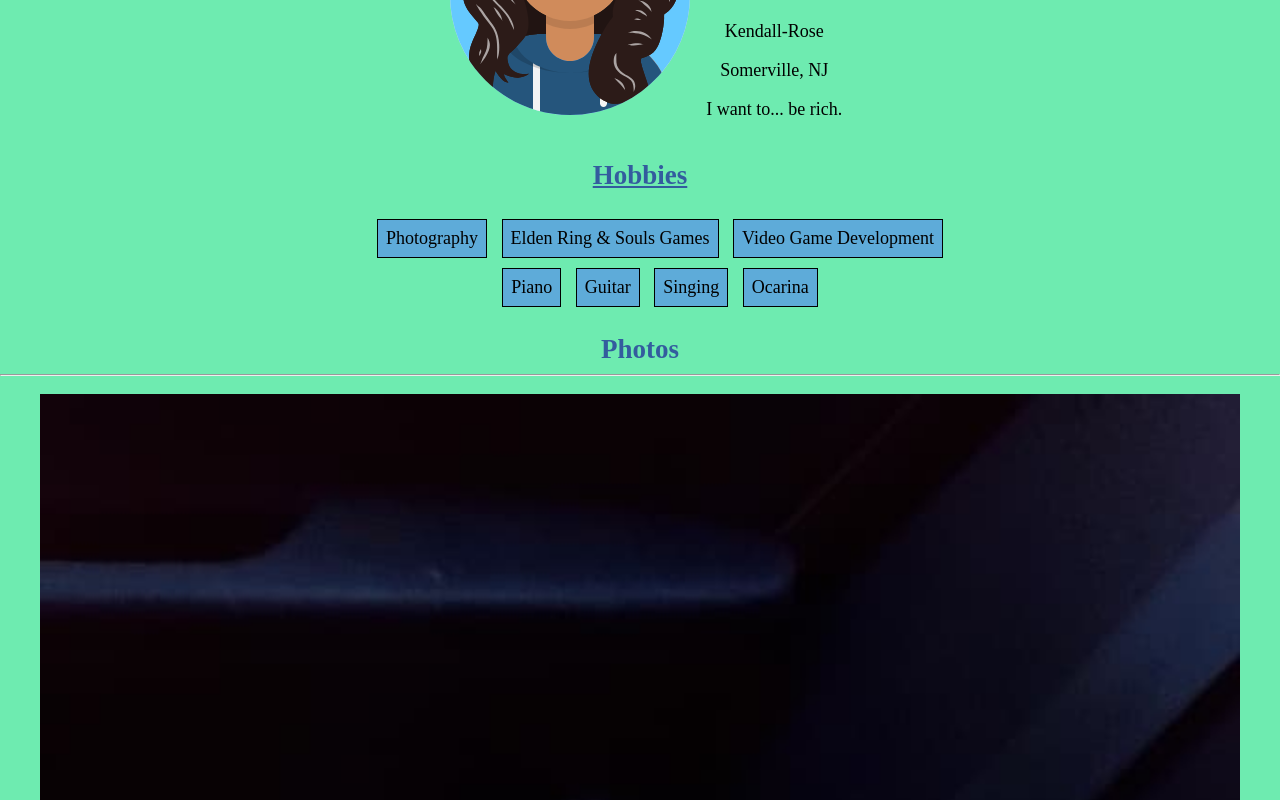
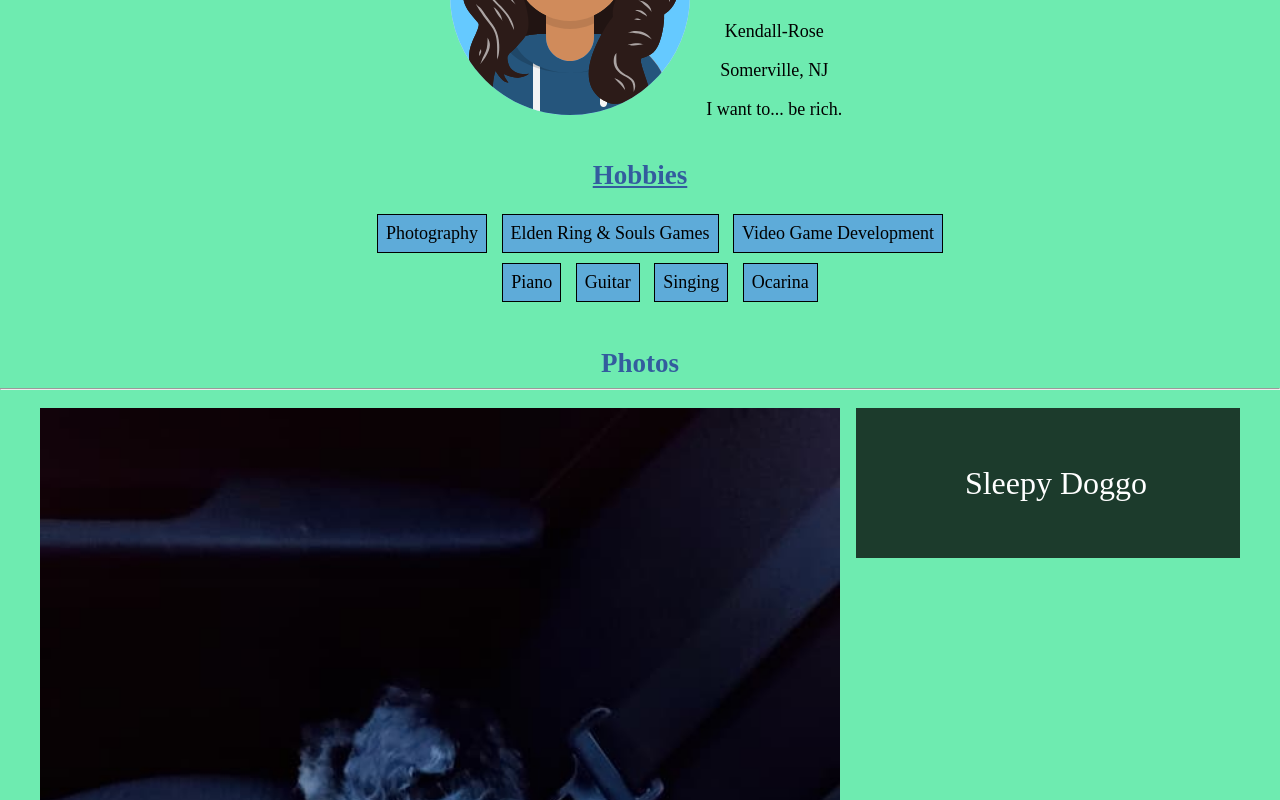
Before and after one commit to RVCC-IDMX/about-me-holybubbles, a plain HTML site: page index.html in a window 1280 px wide. Shown: the part 360-1160 px from the top of the page. Drawn offline with Linux system fonts and the light colour scheme; a web font is replaced by a local one.

Commit message:
Center Hobbies + 1st Media Query

```diff
--- a/css/style.css
+++ b/css/style.css
@@ -42,8 +42,15 @@ main section div {
     height: 100%;
 }
 
+#hobbies {
+    display: flex;
+    flex-direction: column;
+    align-items: center;
+}
+
 #hobbies h2 {
     text-decoration: underline;
+    margin-bottom: 0em;
 }
 
 #hobbies ul {
@@ -53,7 +60,6 @@ main section div {
     min-width: 400px;
     max-width: 600px;
     width: 80%;
-    margin: auto;
 }
 
 #hobbies ul li {
@@ -132,3 +138,24 @@ footer {
     padding: 10px;
     margin: 0;
 }
+
+@media screen and (min-width: 60em) {
+    #photo-gallery figure {
+        display: grid;
+        grid-template-columns: 2fr 1fr;
+    }
+
+    #photo-gallery figure figcaption {
+        position: initial;
+
+        display: flex;
+        justify-content: center;
+        align-items: center;
+        font-size: 2rem;
+        margin-left: 1rem;
+    }
+
+    #photo-gallery figure:hover figcaption {
+        top: unset;
+    }
+}
```
